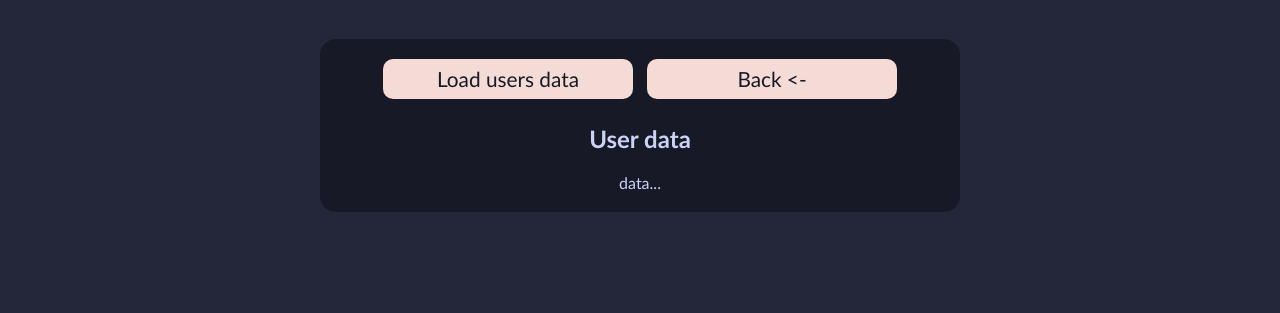
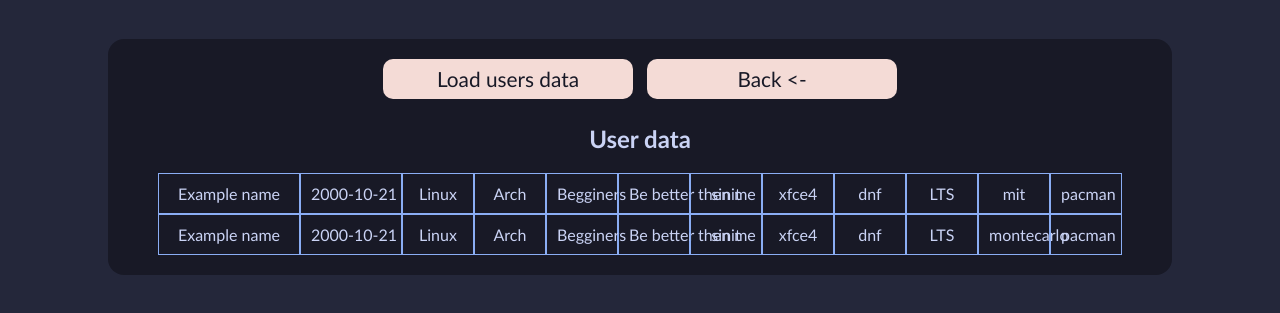
Before and after one commit to SergeyTsybrenok/Practic3Form, a website with bundled scripts: page adminPanel.html in a window 1280 px wide. Shown: the part 63-376 px from the top of the page. Built offline with nearby package versions, Linux system fonts and the light colour scheme.

Commit message:
try without table

```diff
--- a/adminPanel.html
+++ b/adminPanel.html
@@ -6,17 +6,44 @@
     <title>Admin Panel</title>
     <link rel="stylesheet" href="style.css">
 </head>
-<body>
+<body class="wider">
     <h1>Admin panel</h1>
-    <div class="container">
+    <div class="container-wider container">
         <div class="horizontal">
             <button id="loadUserDataButton" class="button">Load users data</button>
             <button id= "backButton" class="button back-button">Back <-</button>
         </div>
 
         <h2>User data</h2>
-        <div id="userdataText" class="userdata">
-            data...
+        <div id="userdataText" class="main-table userdata">
+            <div class="table-row">
+                <div class="user-name data-row">Example name</div>
+                <div class="date-birth data-row">2000-10-21</div>
+                <div class="distro-name data-row">Linux</div>
+                <div class="based-on data-row">Arch</div>
+                <div class="auditory data-row">Begginers</div>
+                <div class="philosofy data-row">Be better then me</div>
+                <div class="init-system data-row">sinit</div>
+                <div class="desktop-environment data-row">xfce4</div>
+                <div class="base-packages data-row">dnf</div>
+                <div class="type-of-update data-row">LTS</div>
+                <div class="license data-row">mit</div>
+                <div class="package-manager data-row">pacman</div>
+            </div>
+            <div class="table-row">
+                <div class="user-name data-row">Example name</div>
+                <div class="date-birth data-row">2000-10-21</div>
+                <div class="distro-name data-row">Linux</div>
+                <div class="based-on data-row">Arch</div>
+                <div class="auditory data-row">Begginers</div>
+                <div class="philosofy data-row">Be better then me</div>
+                <div class="init-system data-row">sinit</div>
+                <div class="desktop-environment data-row">xfce4</div>
+                <div class="base-packages data-row">dnf</div>
+                <div class="type-of-update data-row">LTS</div>
+                <div class="license data-row">montecarlo</div>
+                <div class="package-manager data-row">pacman</div>
+            </div>
 
         </div>
     </div>
--- a/style.css
+++ b/style.css
@@ -80,6 +80,23 @@ form {
     margin: 20px auto 0 auto;
 }
 
+.container-wider {
+    /* width: 100%; */
+    min-width: 400px;
+    max-width: 100%;
+    /* max-width: 600px; */
+    /* background-color: var(--Green); */
+    background-color: var(--Crust);
+    border-radius: 1em;
+    padding: 20px;
+    padding-top: 0px;
+    margin: 20px auto 0 auto;
+}
+
+/* .wider {
+
+}
+ */
 .small-container {
     /* background-color: var(--Mantle); */
     margin: 4px;
@@ -282,3 +299,30 @@ a {
     align-items: center;
     margin-top: 100px;
 }
+
+
+/* admin panel */
+
+.data-row {
+    /* width: 100px; */
+    min-width: 50px;
+    max-width: 50px;
+    padding: 10px;
+    text-wrap-mode: nowrap;
+    border: 0.1em solid var(--Blue);
+}
+
+.date-birth {
+    min-width: 80px;
+    max-width: 80px;
+}
+
+.user-name {
+    min-width: 120px;
+    max-width: 120px;
+}
+.table-row {
+    display: flex;
+    justify-content: center;
+    flex-wrap: nowrap;
+}
```
